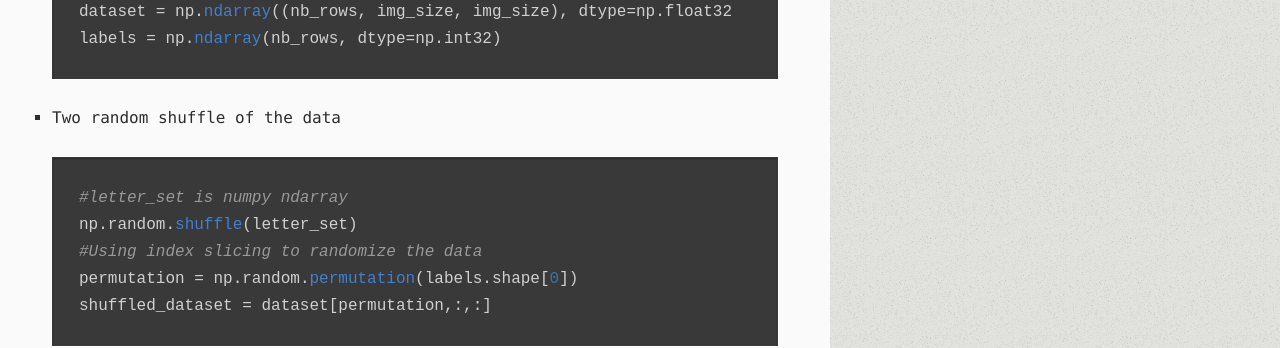
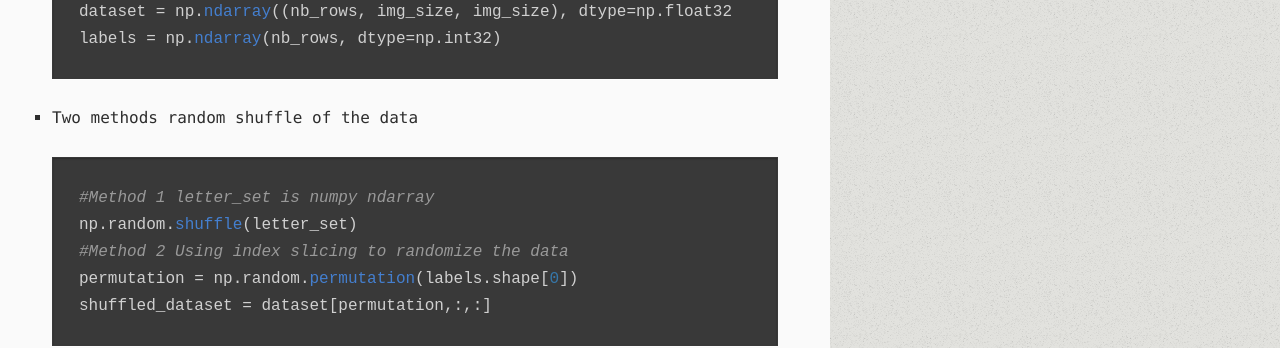
Before and after one commit to BrianPin/brianpin.github.io, a Jekyll site: the page built from _posts/2016-07-02-udacity-course-work-note.markdown, in a window 1280 px wide. Shown: the part 1509-1857 px from the top of the page. Built offline with Jekyll 4.4.1, drawn with Linux system fonts in a browser that asks for light colours; comment, search, counter and statistics services are not loaded.

````diff
--- a/_posts/2016-07-02-udacity-course-work-note.markdown
+++ b/_posts/2016-07-02-udacity-course-work-note.markdown
@@ -4,7 +4,9 @@
 title: Deep Learning Libraries and Functions Used in Assignment
 ---
 # Machine Learning Libraries and Functions Used in Assignment
+
 ## Numpy and some python
+
 * scipy reading an image from file and return a numpy ndarray(N-dimensional array)
 
 ```Python
@@ -46,12 +48,12 @@
 labels = np.ndarray(nb_rows, dtype=np.int32)
 ```
 
-* Two random shuffle of the data
+* Two methods random shuffle of the data
 
 ```python
-#letter_set is numpy ndarray
+#Method 1 letter_set is numpy ndarray
 np.random.shuffle(letter_set)
-#Using index slicing to randomize the data
+#Method 2 Using index slicing to randomize the data
 permutation = np.random.permutation(labels.shape[0])
 shuffled_dataset = dataset[permutation,:,:]
 ```
````
